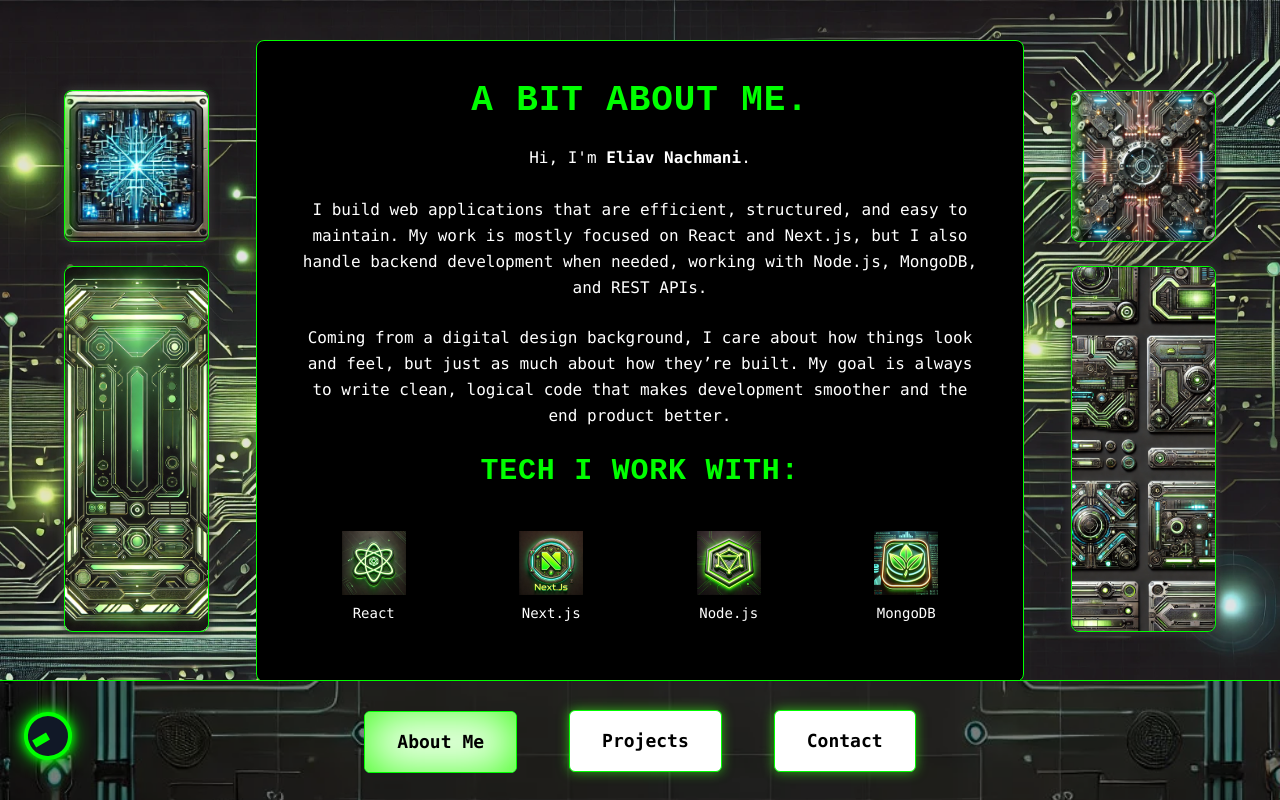
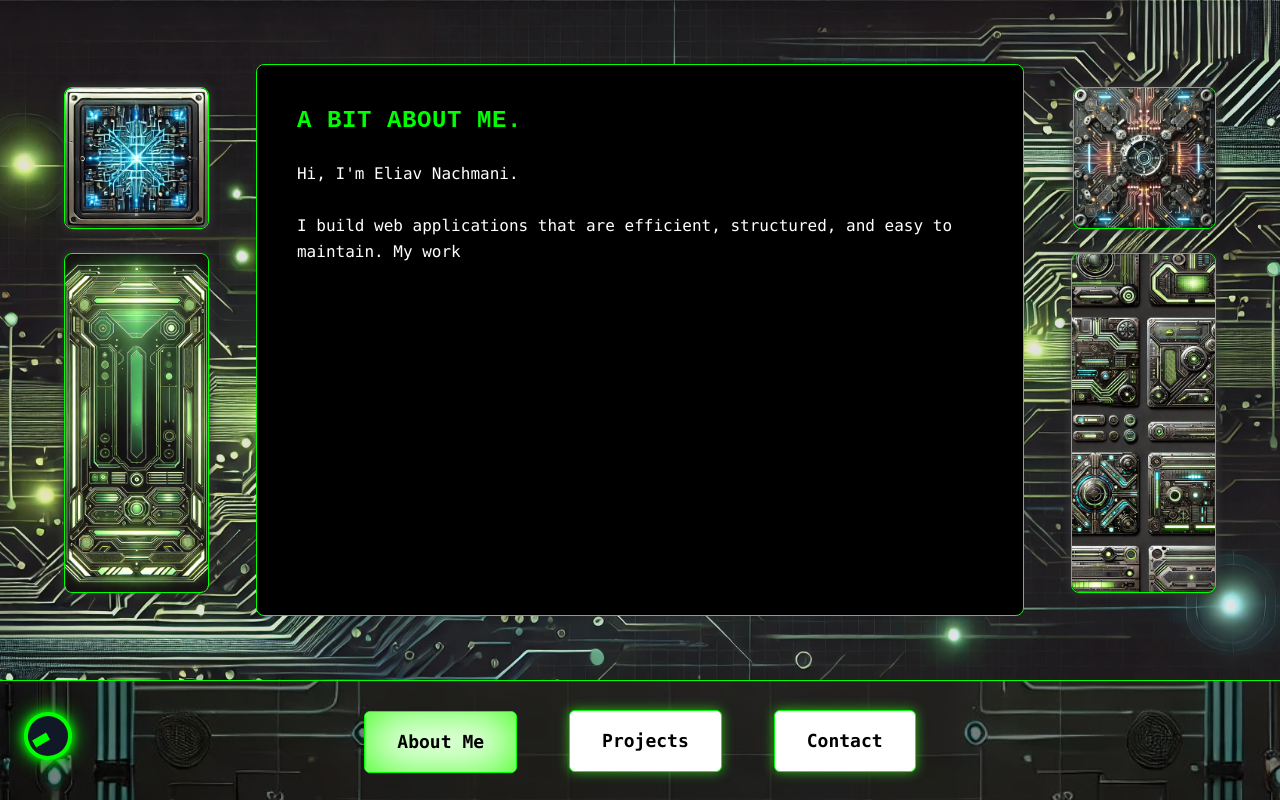
Before and after one commit to Eliav-Nachmani/portfolio, a Next.js app: page / in a window 1280 px wide. Built offline with nearby package versions, Linux system fonts and the light colour scheme.

Commit message:
Front page updates

```diff
--- a/src/components/about/BioText.tsx
+++ b/src/components/about/BioText.tsx
@@ -2,6 +2,7 @@
 
 import Image from "next/image";
 import { useState } from "react";
+import TypingEffect from "../layout/TypingEffect";
 
 const techStack = [
   { front: "react.webp", back: "typescript.webp", label: "React", backLabel: "TypeScript" },
@@ -10,39 +11,61 @@ const techStack = [
   { front: "mongodb.webp", back: "restapi.webp", label: "MongoDB", backLabel: "REST API" },
 ];
 
+const bioText = `Hi, I'm Eliav Nachmani.
+
+I build web applications that are efficient, structured, and easy to maintain. My work is mostly focused on React and Next.js, but I also handle backend development when needed, working with Node.js, MongoDB, and REST APIs.
+
+Coming from a digital design background, I care about how things look and feel, but just as much about how they’re built. My goal is always to write clean, logical code that makes development smoother and the end product better.`;
+
 const BioText = () => {
+  const [showTechHeadline, setShowTechHeadline] = useState(false);
+  const [showTechIcons, setShowTechIcons] = useState(false);
+
   return (
     <div className="flex flex-col justify-center h-full w-full">
-      <h1 className="text-4xl font-bold text-neon-green mb-6 text-center">
-        A Bit About Me.
-      </h1>
+      {/* ✅ Main Headline */}
+      <h1 className="text-2xl font-bold text-neon-green mb-6 text-left">A Bit About Me.</h1>
 
-      <p className="text-md text-white leading-relaxed mb-6 text-center">
-        Hi, I'm <span className="font-bold">Eliav Nachmani</span>.<br /><br />
-        I build web applications that are efficient, structured, and easy to maintain. My work is mostly focused on React and Next.js, but I also handle backend development when needed, working with Node.js, MongoDB, and REST&nbsp;APIs.
-      </p>
+      {/* ✅ Bio Text Typing Effect (Prevents layout shift) */}
+      <div className="relative w-full max-w-3xl mx-auto text-white font-mono text-left leading-relaxed">
+        <p className="invisible whitespace-pre-wrap">{bioText}</p>
+        <p className="absolute top-0 left-0">
+          <TypingEffect text={bioText} speed={50} onComplete={() => setShowTechHeadline(true)} />
+        </p>
+      </div>
 
-      <p className="text-md text-white leading-relaxed mb-6 text-center max-w-3xl mx-auto">
-        Coming from a digital design background, I care about how things look and feel, but just as much about how they’re built. My goal is always to write clean, logical code that makes development smoother and the end product&nbsp;better.
-      </p>
+      {/* ✅ Tech Section Headline (Appears after Bio finishes typing) */}
+      {showTechHeadline && (
+        <div className="relative w-full max-w-3xl mx-auto text-left mt-8">
+          <h2 className="text-neon-green font-bold">
+            <TypingEffect
+              text="Tech I Work With:"
+              speed={70}
+              delay={500} // Small delay before typing starts
+              onComplete={() => setShowTechIcons(true)}
+            />
+          </h2>
+          <br />
+        </div>
+      )}
 
-      <h2 className="text-3xl font-bold text-neon-green mb-6 text-center">
-        Tech I Work With:
-      </h2>
-
-      {/* Responsive Technology Grid */}
-      <div className="grid grid-cols-2 md:grid-cols-4 gap-6 place-items-center">
+      {/* ✅ Tech Icons (Fade in after headline finishes typing) */}
+      <div
+        className={`grid grid-cols-2 md:grid-cols-4 gap-6 place-items-center transition-opacity duration-1000 ${
+          showTechIcons ? "opacity-100" : "opacity-0"
+        }`}
+      >
         {techStack.map((tech, index) => (
           <div key={index} className="flip-container group">
             <div className="flip-inner">
               {/* Front Icon & Label */}
               <div className="flip-front flex flex-col items-center justify-center w-32 h-32 rounded-lg bg-black relative group-hover:static-noise-hover">
-                <div className="relative w-16 h-16"> {/* Adjust size as needed */}
+                <div className="relative w-16 h-16">
                   <Image
                     src={`/images/${tech.front}`}
                     alt={tech.label}
                     fill
-                    className="object-contain"
+                    className="object-contain rounded-lg"
                   />
                 </div>
                 <span className="mt-2 text-sm text-white">{tech.label}</span>
@@ -50,12 +73,12 @@ const BioText = () => {
 
               {/* Back Icon & Label */}
               <div className="flip-back flex flex-col items-center justify-center w-32 h-32 rounded-lg bg-black relative group-hover:static-noise-hover">
-                <div className="relative w-16 h-16"> {/* Adjust size as needed */}
+                <div className="relative w-16 h-16">
                   <Image
                     src={`/images/${tech.back}`}
                     alt={tech.backLabel}
                     fill
-                    className="object-contain"
+                    className="object-contain rounded-lg"
                   />
                 </div>
                 <span className="mt-2 text-sm text-white">{tech.backLabel}</span>
--- a/src/components/layout/FlickerIn.tsx
+++ b/src/components/layout/FlickerIn.tsx
@@ -10,7 +10,7 @@ const FlickerIn = ({ children }: { children: React.ReactNode }) => {
         opacity: [0, 1, 0, 1, 0, 1], // Flickers in randomly
       }}
       transition={{
-        duration: 1.5, // Slower flicker effect
+        duration: 3, // Slower flicker effect
         times: [0, 0.2, 0.4, 0.7, 0.9, 1],
         ease: "easeInOut",
       }}
--- a/src/components/layout/SideImages.tsx
+++ b/src/components/layout/SideImages.tsx
@@ -20,7 +20,7 @@ const SideImages: React.FC<SideImagesProps> = ({ position, images }) => {
         position === "left" ? "items-start" : "items-end"
       } p-4 hidden lg:flex`} // Hide on mobile/tablet, show on large screens
     >
-      {/* Top Image with Reveal Effect */}
+      {/* ✅ Top Image with Reveal Effect (UNCHANGED) */}
       <div
         className="relative w-auto h-1/4 max-h-[50vh] md:max-h-[60vh] overflow-hidden rounded-lg border border-neon-green shadow-custom"
         onMouseEnter={() => setHoveredCard("top")}
@@ -28,17 +28,17 @@ const SideImages: React.FC<SideImagesProps> = ({ position, images }) => {
       >
         {/* Back Image (Revealed on Hover) */}
         <Image
-          src={position === "left" ? "/images/Headshot-1.png" : "/images/Headshot-2.png"} // Different back images per side
+          src={position === "left" ? "/images/Headshot.jpg" : "/images/home-office.jpg"} // Different back images per side
           alt={`${position} Side Image Top - Back`}
           width={200}
           height={600}
           quality={100}
-          className={`absolute inset-0 w-full h-full object-cover transition-all duration-700 ease-in-out bg-black border-r border-neon-green shadow-[0_0_15px_#39ff14] ${
+          className={`absolute inset-0 w-full h-full object-cover transition-all duration-700 ease-in-out ${
             hoveredCard === "top" ? "translate-x-0 opacity-100" : "-translate-x-full opacity-100"
           }`}
         />
 
-        {/* Front Image */}
+        {/* Front Image (Always Visible) */}
         <Image
           src={images.top}
           alt={`${position} Side Image Top`}
@@ -49,32 +49,62 @@ const SideImages: React.FC<SideImagesProps> = ({ position, images }) => {
         />
       </div>
 
-      {/* Bottom Image with Reveal Effect */}
+      {/* ✅ Bottom Image Switches to Black BG + Text on Hover */}
       <div
-        className="relative w-auto h-3/5 max-h-[50vh] md:max-h-[60vh] overflow-hidden rounded-lg border border-neon-green shadow-custom"
+        className="relative w-auto h-3/5 max-h-[50vh] md:max-h-[60vh] overflow-hidden rounded-lg border border-neon-green shadow-custom flex items-center justify-center"
         onMouseEnter={() => setHoveredCard("bottom")}
         onMouseLeave={() => setHoveredCard(null)}
       >
-        {/* Back Image (Revealed on Hover) */}
-        <Image
-          src={position === "left" ? "/images/Headshot-1-1.png" : "/images/Headshot-2-2.png"} // Different back images per side
-          alt={`${position} Side Image Bottom - Back`}
-          width={200}
-          height={600}
-          quality={100}
-          className={`absolute inset-0 w-full h-full object-cover transition-all duration-700 ease-in-out ${
-            hoveredCard === "bottom" ? "translate-x-0 opacity-100" : "-translate-x-full opacity-100"
+        {/* Black Background Fades in on Hover */}
+        <div
+          className={`absolute inset-0 bg-black transition-opacity duration-500 ease-in-out ${
+            hoveredCard === "bottom" ? "opacity-100" : "opacity-0"
           }`}
-        />
+        ></div>
 
-        {/* Front Image */}
+        {/* Text Content on Hover */}
+        <div
+          className={`absolute text-center text-white px-6 transition-opacity duration-500 ease-in-out ${
+            hoveredCard === "bottom" ? "opacity-100" : "opacity-0"
+          }`}
+        >
+          <p className="text-xs md:text-sm  font-light">
+            {position === "left"
+              ? "A couple more Tech & Dev Tools I've been working with throughout my career"
+              : "I also worked a lot with these Design & Management Tools"}
+          </p>
+          <br />
+          <h2 className="text-neon-green text-xs lg:text-lg xl:text-xl 2xl:text-2xl font-bold mt-2">
+          {position === "left" ? (
+              <>
+                GitHub <br />
+                Vite <br />
+                WordPress <br />
+                Salesforce <br />
+                Pardot
+              </>
+            ) : (
+              <>
+                Figma <br />
+                Adobe CC <br />
+                Asana <br />
+                Jira
+              </>
+            )}
+          </h2>
+
+        </div>
+
+        {/* Front Image (Always Visible) */}
         <Image
           src={images.bottom}
           alt={`${position} Side Image Bottom`}
           width={200}
           height={600}
           quality={100}
-          className="w-full h-full object-cover rounded-lg"
+          className={`w-full h-full object-cover rounded-lg transition-opacity duration-500 ${
+            hoveredCard === "bottom" ? "opacity-0" : "opacity-100"
+          }`}
         />
       </div>
     </div>
--- /dev/null
+++ b/src/components/layout/TypingEffect.tsx
@@ -0,0 +1,75 @@
+"use client";
+
+import { useState, useEffect } from "react";
+
+interface TypingEffectProps {
+  text: string;
+  speed?: number;
+  delay?: number;
+  className?: string;
+  onComplete?: () => void;
+}
+
+const TypingEffect: React.FC<TypingEffectProps> = ({
+  text,
+  speed = 50,
+  delay = 0,
+  className = "",
+  onComplete,
+}) => {
+  const [displayText, setDisplayText] = useState("");
+  const [typingIndex, setTypingIndex] = useState(-1); // Start at -1 to handle delay
+  const [isTyping, setIsTyping] = useState(true);
+  const sessionKey = `typed-${text}`; // Unique key for each text instance
+
+  useEffect(() => {
+    let timeout: NodeJS.Timeout;
+
+    if (typeof window !== "undefined") {
+      const hasTyped = sessionStorage.getItem(sessionKey);
+
+      // ✅ If already typed this session, show full text instantly
+      if (hasTyped) {
+        setDisplayText(text);
+        setIsTyping(false);
+        if (onComplete) onComplete();
+        return;
+      }
+    }
+
+    if (typingIndex === -1) {
+      // ⏳ Apply delay before typing starts
+      timeout = setTimeout(() => setTypingIndex(0), delay);
+    } else if (typingIndex < text.length) {
+      let nextSpeed = speed * (0.6 + Math.random() * 0.6);
+
+      if (Math.random() > 0.75 && text[typingIndex] === " ") {
+        nextSpeed *= 5.5; // Longer pause after some words
+      }
+
+      timeout = setTimeout(() => {
+        setDisplayText((prev) => prev + text[typingIndex]);
+        setTypingIndex(typingIndex + 1);
+      }, nextSpeed);
+    } else {
+      setIsTyping(false);
+      if (onComplete) onComplete();
+
+      // ✅ Store in sessionStorage so animation doesn’t repeat in the same session
+      if (typeof window !== "undefined") {
+        sessionStorage.setItem(sessionKey, "true");
+      }
+    }
+
+    return () => clearTimeout(timeout);
+  }, [typingIndex, text, speed, delay, onComplete]);
+
+  return (
+    <span className={`whitespace-pre-wrap ${className}`}>
+      {displayText}
+      <span className={`inline-block w-2 h-4 bg-white ${isTyping ? "animate-blink" : "opacity-0"}`}></span>
+    </span>
+  );
+};
+
+export default TypingEffect;
--- a/src/data/projects.json
+++ b/src/data/projects.json
@@ -2,7 +2,7 @@
   "task-time-calculator": {
     "name": "Task Time Calculator",
     "image": "/images/ttc.png",
-    "details": "A web app for tracking and managing time spent on tasks. Users can add tasks, run timers, and review accumulated time to optimize productivity. The sleek UI and real-time updates ensure a seamless experience.",
+    "details": "A web app for tracking and managing time spent on tasks. Users can add tasks, run timers, and review accumulated time to optimize productivity. With real-time updates to ensure a error free experience.",
     "roles": ["Frontend Developer"],
     "technology": ["React", "Node.js"],
     "liveDemo": "https://task-time-calculator-ten.vercel.app/",
@@ -11,7 +11,7 @@
   "form-builder": {
     "name": "Form Builder",
     "image": "/images/form-builder.png",
-    "details": "A web app for creating Salesforce Pardot forms with a click-to-add interface. Users can build, preview, and export structured forms for seamless integration into marketing workflows.",
+    "details": "A web app for creating Salesforce Pardot forms with a click-to-add interface. Users can build, preview, and export structured forms for an easy integration into marketing workflows.",
     "roles": ["Fullstack Developer"],
     "technology": ["React", "TypeScript", "Node.js"],
     "liveDemo": "https://form-builder-lyart-seven.vercel.app/",
@@ -20,7 +20,7 @@
   "portfolio": {
     "name": "Portfolio Website",
     "image": "/images/project3-preview.webp",
-    "details": "A futuristic portfolio site showcasing my work in front-end development and UI/UX design. Built with Next.js and Tailwind CSS, it features smooth animations, interactive transitions, and detailed project case studies.",
+    "details": "My portfolio site showcasing my work in front-end development and UI/UX design. Built with Next.js and Tailwind CSS.",
     "roles": ["Designer", "Frontend Developer"],
     "technology": ["React", "Next.js", "Tailwind CSS"],
     "liveDemo": "https://example.com/project3",
```
Also changed, not shown: src/app/contact/page.tsx (+7 -4 lines), src/styles/animations.css (+13 -0 lines), src/styles/globals.css (+10 -0 lines), public/images/Headshot.jpg (added), public/images/home-office.jpg (added).
